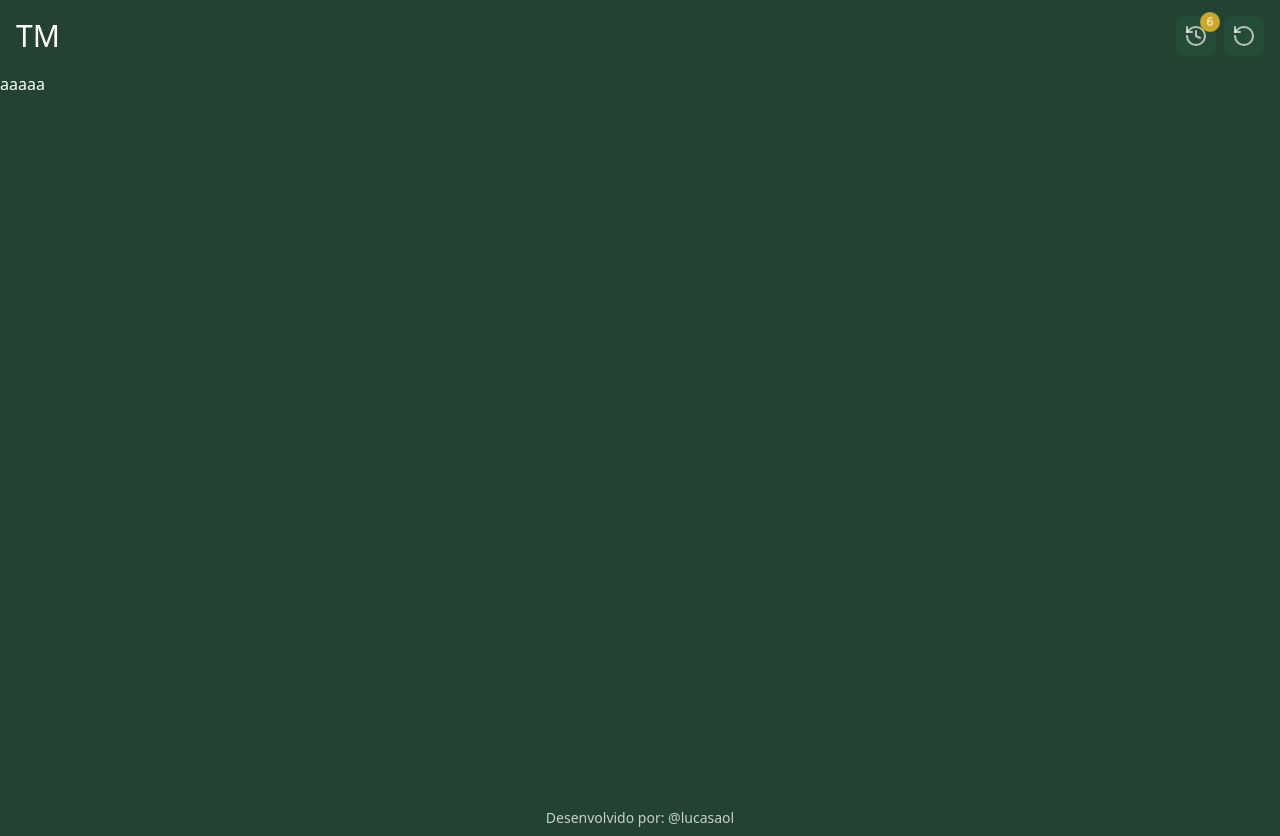
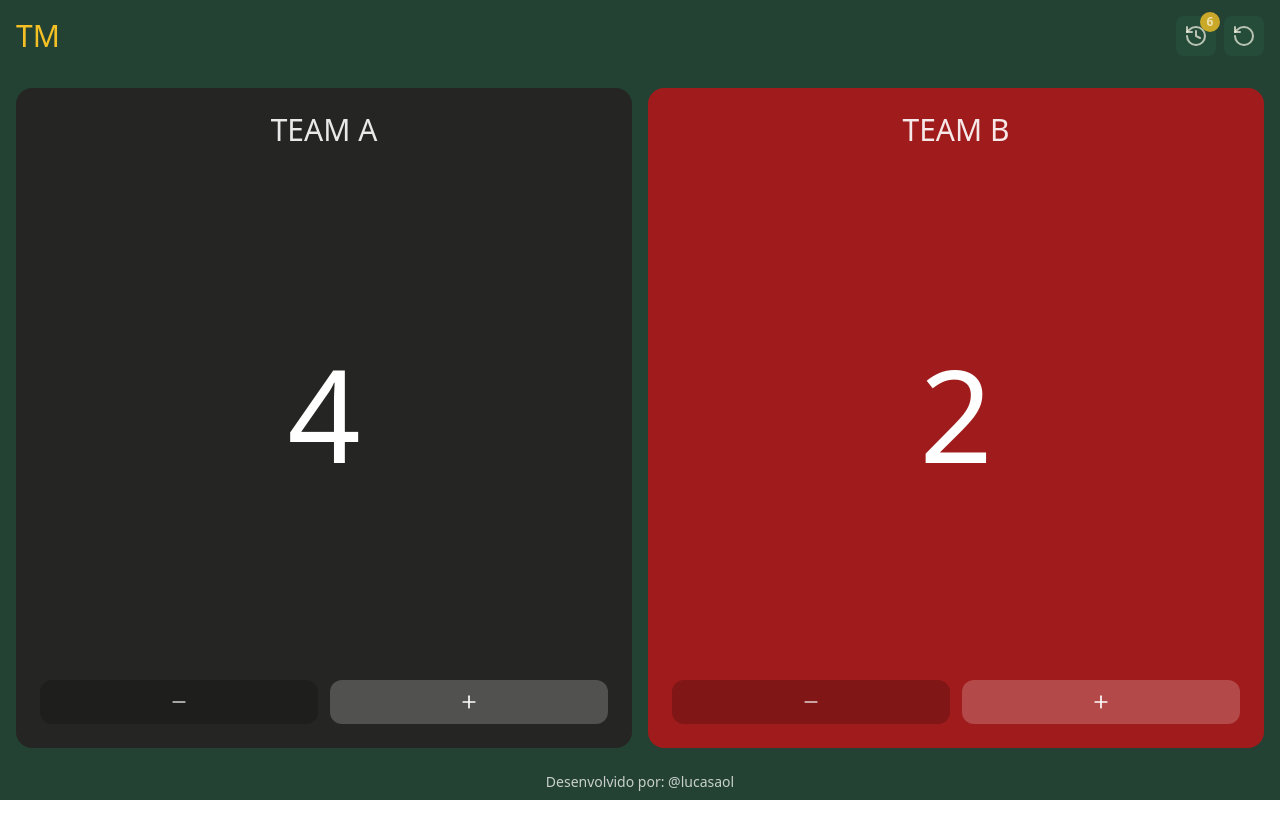
Before and after one commit to lucasaol/truco, a React (Vite) app: page / in a window 1280 px wide. After the commit the page ends 800 px from the top, so only its background shows below. Built offline with nearby package versions, Linux system fonts and the light colour scheme.

Commit message:
feat: game page layout

```diff
--- a/src/index.css
+++ b/src/index.css
@@ -6,8 +6,8 @@
     --color-foreground: #8AA89A;
     --color-muted: #FCF7E8B3;
 
-    --color-team-a: #4D4D4D;
-    --color-team-b: #CC3333;
+    --color-team-a: #252623;
+    --color-team-b: #A01B1B;
 
     --color-gold: #F4C025;
 
--- a/src/layouts/BaseLayout.tsx
+++ b/src/layouts/BaseLayout.tsx
@@ -3,9 +3,8 @@ import { Outlet } from "react-router-dom";
 function BaseLayout() {
     return (
         <div className="bg-board text-white">
-            <main className="h-screen">
+            <main className="h-screen flex flex-col mx-auto container">
                 <Outlet />
-            </main>
 
                 <footer className="bottom-0 text-center py-2">
                     <p className="text-sm opacity-75">
@@ -15,6 +14,8 @@ function BaseLayout() {
                         </a>
                     </p>
                 </footer>
+            </main>
+
         </div>
     );
 }
--- /dev/null
+++ b/src/pages/Home/components/Card.tsx
@@ -0,0 +1,45 @@
+import {Minus, Plus} from "lucide-react";
+
+interface CardProps {
+    variant: "A" | "B";
+    teamName: string;
+    score: number;
+}
+
+function Card(props: CardProps) {
+    const { score, teamName, variant} = props;
+
+    const cardClassName = variant === "A" ? "bg-team-a" : "bg-team-b";
+    return (
+        <div className={
+            `${cardClassName} rounded-2xl p-6 select-none cursor-pointer active:scale-95
+            flex flex-col items-center justify-between
+            h-full min-h-[200px] md:min-h-[350px]`}>
+            <h2 className="text-2xl md:text-3xl text-white/90 uppercase">{teamName}</h2>
+
+            <button
+                className="
+                text-white text-8xl md:text-9xl cursor-pointer
+                flex-1 flex items-center justify-center w-full
+                focus:outline-none disabled:opacity-50"
+            >
+                {score}
+            </button>
+
+            <div className="flex gap-3 w-full">
+                <button
+                    className="flex-1 flex items-center justify-center gap-2 py-3 rounded-xl bg-black/20 text-white/80 transition-all active:scale-95 disabled:opacity-30 disabled:cursor-not-allowed"
+                >
+                    <Minus size={20} />
+                </button>
+                <button
+                    className="flex-1 flex items-center justify-center gap-2 py-3 rounded-xl bg-white/20 text-white transition-all active:scale-95 disabled:opacity-30 disabled:cursor-not-allowed"
+                >
+                    <Plus size={20} />
+                </button>
+            </div>
+        </div>
+    );
+}
+
+export default Card;
--- a/src/pages/Home/components/Header.tsx
+++ b/src/pages/Home/components/Header.tsx
@@ -4,7 +4,7 @@ import Reset from "./Reset";
 function Header() {
     return (
       <header className="p-4 flex items-center justify-between">
-          <h1 className="display text-2xl md:text-3xl">TM</h1>
+          <h1 className="text-2xl md:text-3xl text-gold">TM</h1>
 
           <nav className="flex items-center gap-2">
               <History />
--- a/src/pages/Home/index.tsx
+++ b/src/pages/Home/index.tsx
@@ -1,12 +1,25 @@
 import Header from "./components/Header.tsx";
+import Card from "./components/Card.tsx";
 
 function Home() {
     return (
         <>
             <Header />
-            <div>
-                aaaaa
-            </div>
+            <section className="flex flex-1 flex-col p-4 gap-4">
+                <div className="grid grid-cols-1 md:grid-cols-2 gap-4 flex-1">
+                    <Card
+                        variant="A"
+                        teamName="Team A"
+                        score={4}
+                    />
+
+                    <Card
+                        variant="B"
+                        teamName="Team B"
+                        score={2}
+                    />
+                </div>
+            </section>
         </>
     );
 }
```
Lines whose indentation alone changed are shown as unchanged.
